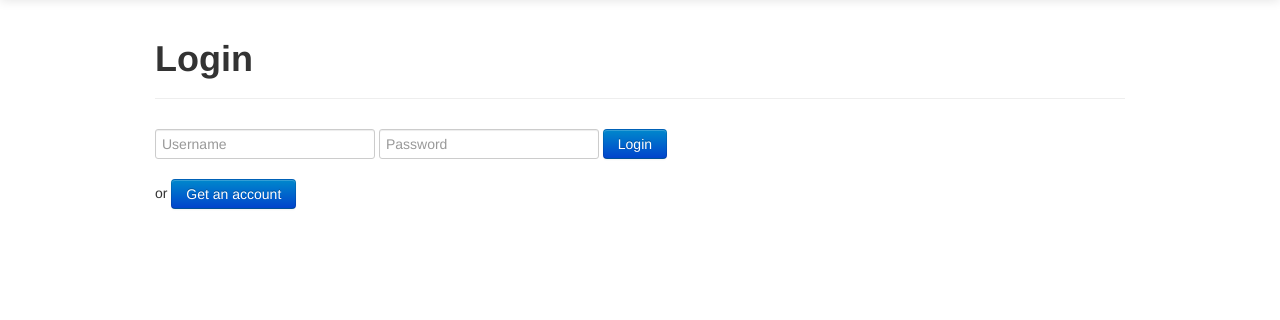
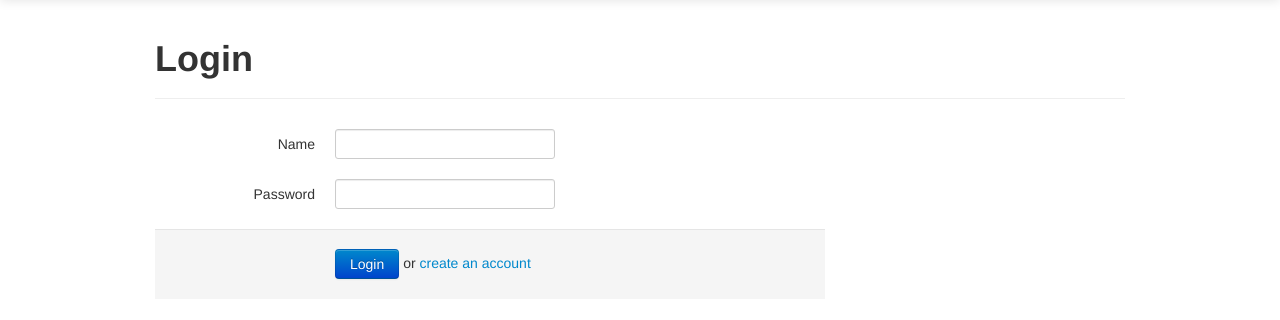
Before and after one commit to alexanderjulo/wiki, a Flask app: page /user/login/ in a window 1280 px wide. Shown: the part 41-361 px from the top of the page. Run offline with Flask 2, Linux system fonts and the light colour scheme; parts of the project's set-up code (start-up, migrations or seed data) failed here and were passed over; some libraries are stand-ins or nearby versions.

Commit message:
login form with field errors

```diff
--- a/app.py
+++ b/app.py
@@ -381,8 +381,8 @@ class EditorForm(Form):
 
 
 class LoginForm(Form):
-    name = TextField('', [Required()])
-    password = PasswordField('', [Required()])
+    name = TextField('Name', [Required()])
+    password = PasswordField('Password', [Required()])
 
     def validate_name(form, field):
         user = users.get_user(field.data)
--- a/templates/login.html
+++ b/templates/login.html
@@ -3,13 +3,17 @@
 {% block title %}Login{% endblock title %}
 
 {% block content %}
-<form class="form form-inline" method="POST">
+<form class="form form-horizontal" method="POST">
 	{{ form.hidden_tag() }}
-	{{ form.name(placeholder='Username') }}
-	{{ form.password(placeholder='Password') }}
-	<input type="submit" class="btn btn-primary" value="Login">
+	{{ input(form.name) }}
+	{{ input(form.password) }}
+    <div class="form-actions">
+    <input type="submit" class="btn btn-primary" value="Login">
+or <a href="{{ url_for('user_signup') }}">create an account</a>
+
+    </div>
+
 </form>
 
-or <a href="{{ url_for('user_signup') }}" class="btn btn-primary">Get an account</a>
 
 {% endblock content %}
```
